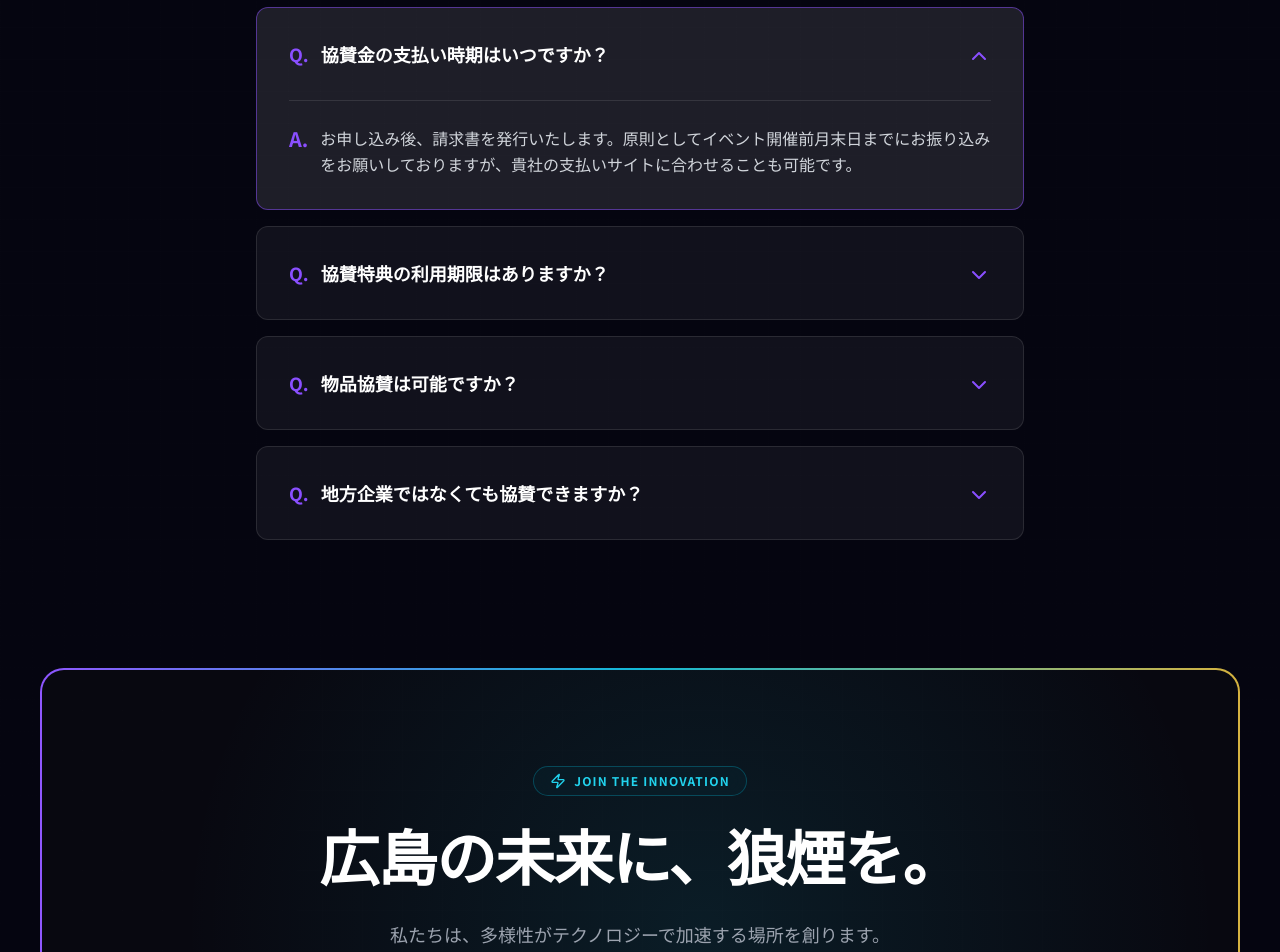
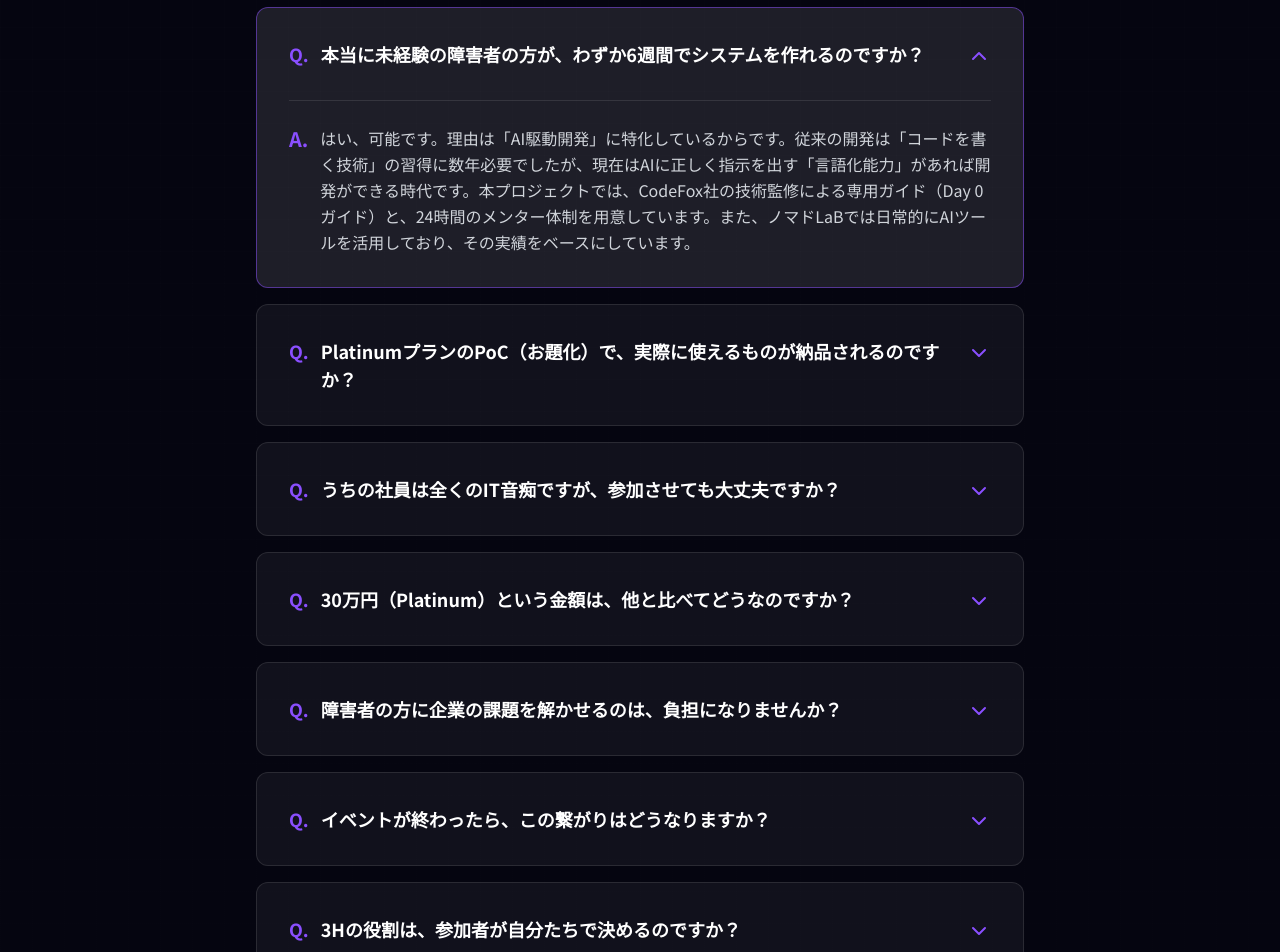
Before and after one commit to nomadLaB-dev/noroshi.hiroshima26-web, a Next.js app: page /sponsors in a window 1280 px wide. Shown: the part 7400-8352 px from the top of the page. Built offline with nearby package versions, Linux system fonts and the light colour scheme.

Commit message:
feat:UI修正

```diff
--- a/src/constants/content.ts
+++ b/src/constants/content.ts
@@ -207,20 +207,36 @@ export const SPONSOR_CONTENT = {
         title: "Q&A",
         items: [
             {
-                q: "協賛金の支払い時期はいつですか？",
-                a: "お申し込み後、請求書を発行いたします。原則としてイベント開催前月末日までにお振り込みをお願いしておりますが、貴社の支払いサイトに合わせることも可能です。"
+                q: "本当に未経験の障害者の方が、わずか6週間でシステムを作れるのですか？",
+                a: "はい、可能です。理由は「AI駆動開発」に特化しているからです。従来の開発は「コードを書く技術」の習得に数年必要でしたが、現在はAIに正しく指示を出す「言語化能力」があれば開発ができる時代です。本プロジェクトでは、CodeFox社の技術監修による専用ガイド（Day 0ガイド）と、24時間のメンター体制を用意しています。また、ノマドLaBでは日常的にAIツールを活用しており、その実績をベースにしています。"
             },
             {
-                q: "協賛特典の利用期限はありますか？",
-                a: "一部の特典（研修枠など）はイベント期間中のみとなりますが、採用広報やロゴ掲出などはイベント終了後も一定期間継続します。詳細は協賛資料をご確認ください。"
+                q: "PlatinumプランのPoC（お題化）で、実際に使えるものが納品されるのですか？",
+                a: "本イベントの成果物は、あくまで「PoC（概念実証：プロトタイプ）」です。そのまま全社導入できる完パケのシステムではありませんが、「自社の課題が最新技術でどう解決できるか」を実際に動く形で見極めることができます。ハッカソン終了後、さらに実用性を高めたい場合は、引き続きノマドLaBやCodeFoxへ正式な開発委託（B型委託スキーム等）としてシームレスに引き継ぐことも可能です。"
             },
             {
-                q: "物品協賛は可能ですか？",
-                a: "はい、可能です。PC周辺機器、飲料、懇親会での飲食物など、歓迎いたします。金額換算にてランクを適用させていただきます。"
+                q: "うちの社員は全くのIT音痴ですが、参加させても大丈夫ですか？",
+                a: "むしろ、そのような方にこそ参加していただきたいです。ITを「魔法」や「専門業者の領域」と思っている社員様が、AIを使って自分の手でシステムが動く瞬間を体験することで、社内のDXに対する意識が劇的に変わります。技術的な専門知識よりも、「自社の業務をどう改善したいか」という熱意がある方の参加が、最も効果的なリスキリングになります。"
             },
             {
-                q: "地方企業ではなくても協賛できますか？",
-                a: "もちろんです。全国からのご支援をお待ちしております。オンラインでの審査員参加やリクルーティングも可能です。"
+                q: "30万円（Platinum）という金額は、他と比べてどうなのですか？",
+                a: "研修費＋PoC開発費＋広告費の「セット」として、非常に安価に設定しています。通常、ITコンサルにPoC（実証実験）を依頼すれば、最低でも100〜200万円程度が相場です。また、社員2名のAI研修費としても、数週間の伴走型であればそれだけで数十万円の価値があります。広島の新しい福祉モデルを応援していただく「協賛」だからこそ実現できた価格設定です。"
+            },
+            {
+                q: "障害者の方に企業の課題を解かせるのは、負担になりませんか？",
+                a: "彼らにとって、これは「最高の成長機会」であり「社会への挑戦」です。福祉の世界では、能力があっても「単純作業」しか任されない現状があります。自分たちのアイデアとAIで企業の悩みを解決し、対等にピッチを行う経験は、彼らの自己肯定感を高め、本当の意味での就労支援に繋がります。私たちは「守る支援」から「共に創る支援」へのアップデートを目指しています。"
+            },
+            {
+                q: "イベントが終わったら、この繋がりはどうなりますか？",
+                a: "継続的なパートナーシップの始まりにしたいと考えています。ハッカソンで生まれたプロトタイプを、ノマドLaBが「B型受託」として継続開発したり、参加した優秀な人材を貴社が採用（または業務委託）検討したりする道も開けます。単発のイベントで終わらせず、広島に「AI駆動の受託エコシステム」を作るのが私たちの目標です。"
+            },
+            {
+                q: "3Hの役割は、参加者が自分たちで決めるのですか？",
+                a: "はい、基本的には参加者の適性や希望に合わせて決定します。事務処理が得意な方はHustler、絵を描くことや整えることが好きな方はHipsterなど、それぞれの強みが最大化されるように運営側でマッチングのサポートも行います。「自分には何もない」と思っている方でも、必ずチームに貢献できる役割が見つかるのがNOROSHIの強みです。"
+            },
+            {
+                q: "たった6週間、しかも未経験者を含むチームで、本当に実用的なものができるのですか？",
+                a: "AI駆動開発＋3Hの分業により、従来の数倍のスピードで改善（イテレーション）を回します。一人がコードを書いている間に、もう一人がAIでUIデザインを生成し、もう一人がユーザー視点でテストを行う。この「集団戦」によって、短期間でも驚くほど解像度の高いアウトプットが可能になります。"
             }
         ]
     },
```
